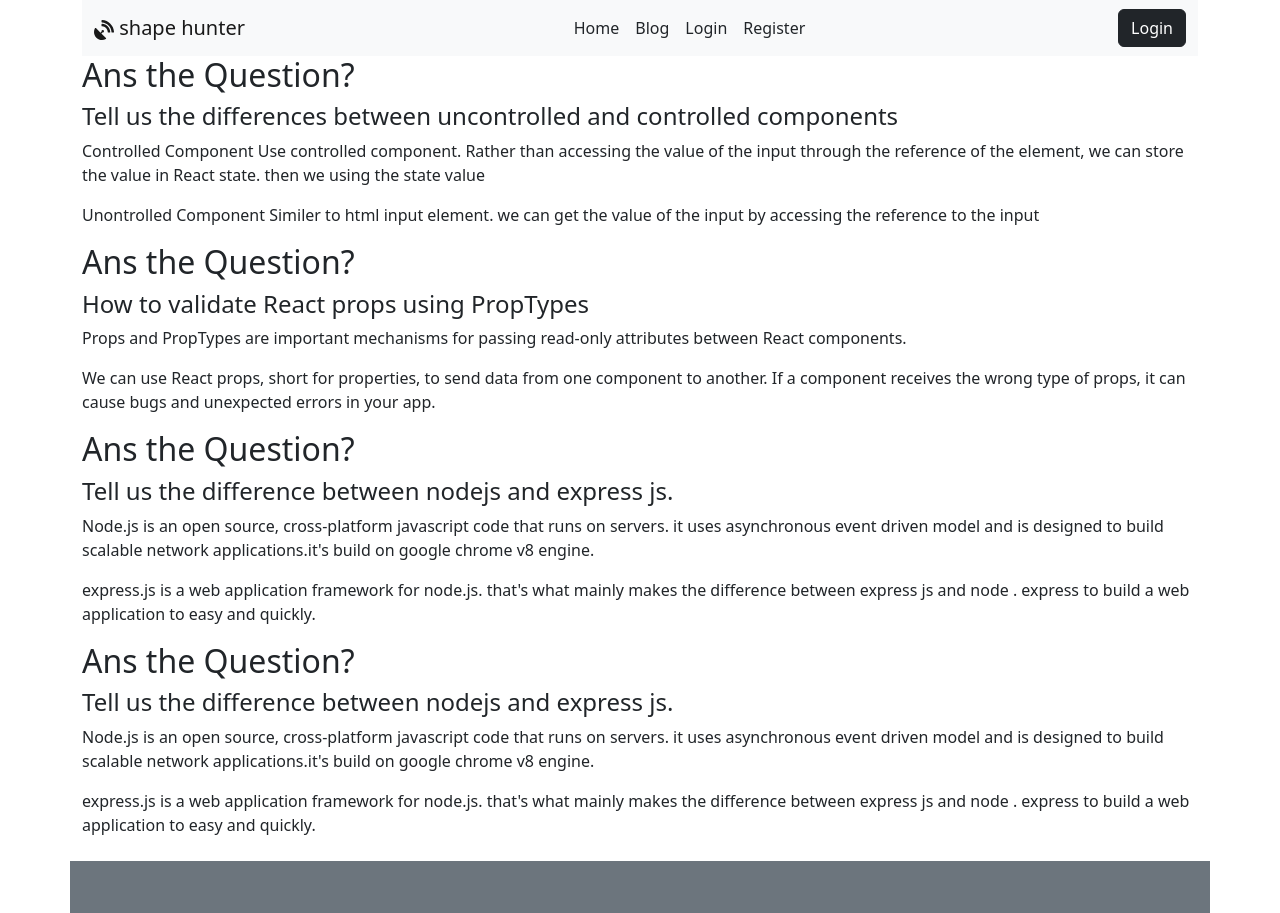
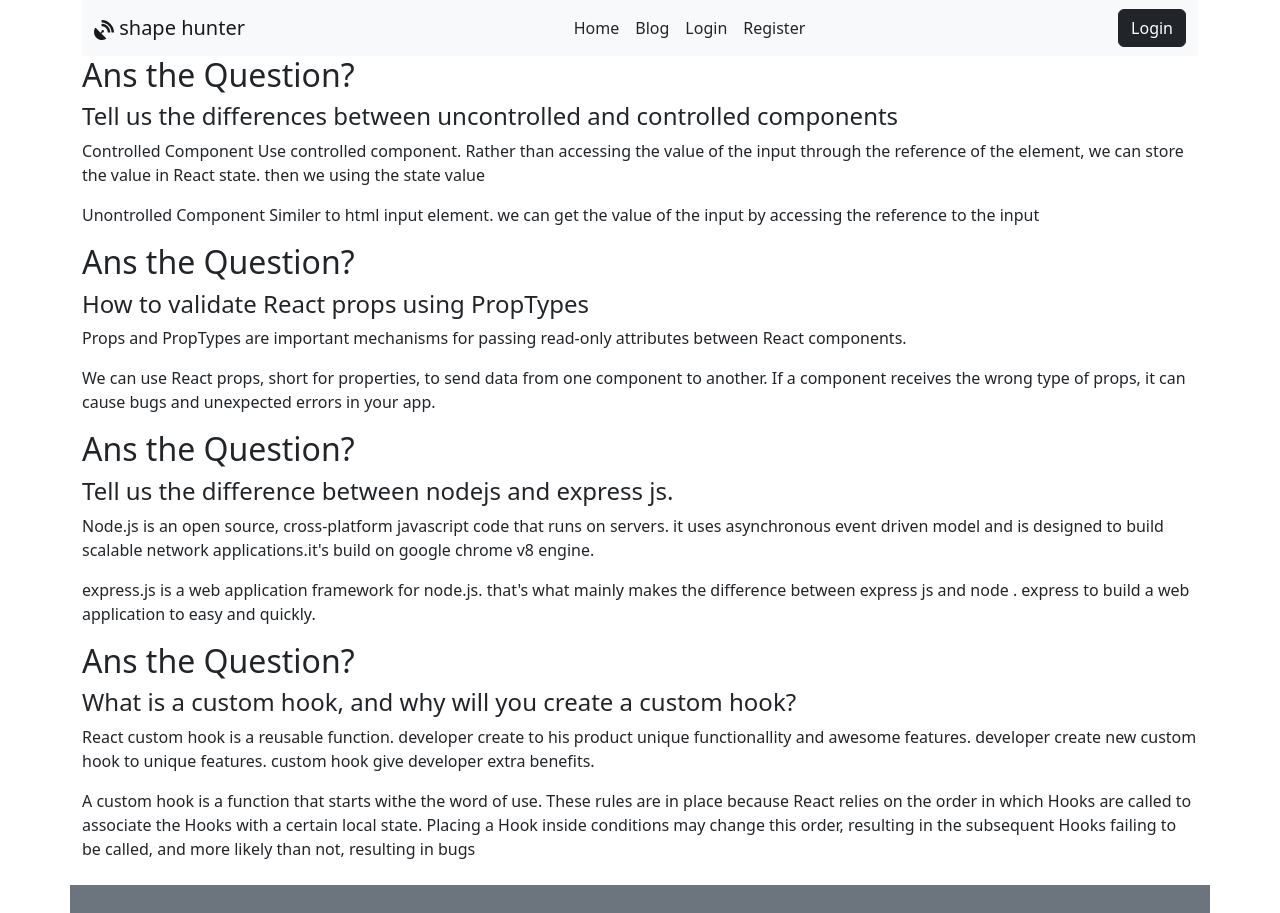
Before and after one commit to tufaelkhan/chef-recipe-client, a React (Vite) app: page /blog in a window 1280 px wide. Shown: the top 913 px of the page. Built offline with nearby package versions, Linux system fonts and the light colour scheme; no server answers.

Commit message:
all question ans

```diff
--- a/src/Pages/Blog/Blog.jsx
+++ b/src/Pages/Blog/Blog.jsx
@@ -31,10 +31,10 @@ const Blog = () => {
            </div>
            <div>
            <h2>Ans the Question?</h2>
-            <h4>Tell us the difference between nodejs and express js.</h4>
-            <p>Node.js is an open source, cross-platform javascript code that runs on servers. it uses asynchronous event driven model and is designed to build scalable network applications.it's build on google chrome v8 engine.</p>
+            <h4>What is a custom hook, and why will you create a custom hook?</h4>
+            <p>React custom hook is a reusable function. developer create to his product unique functionallity and awesome features. developer create new custom hook to unique features. custom hook give developer extra benefits.</p>
             <p>
-            express.js is a web application framework for node.js. that's what mainly makes the difference between express js and node . express to build a web application to easy and quickly.
+           A custom hook is a function that starts withe the word of use. These rules are in place because React relies on the order in which Hooks are called to associate the Hooks with a certain local state. Placing a Hook inside conditions may change this order, resulting in the subsequent Hooks failing to be called, and more likely than not, resulting in bugs
             </p>
            </div>
             <Footer></Footer>
```
